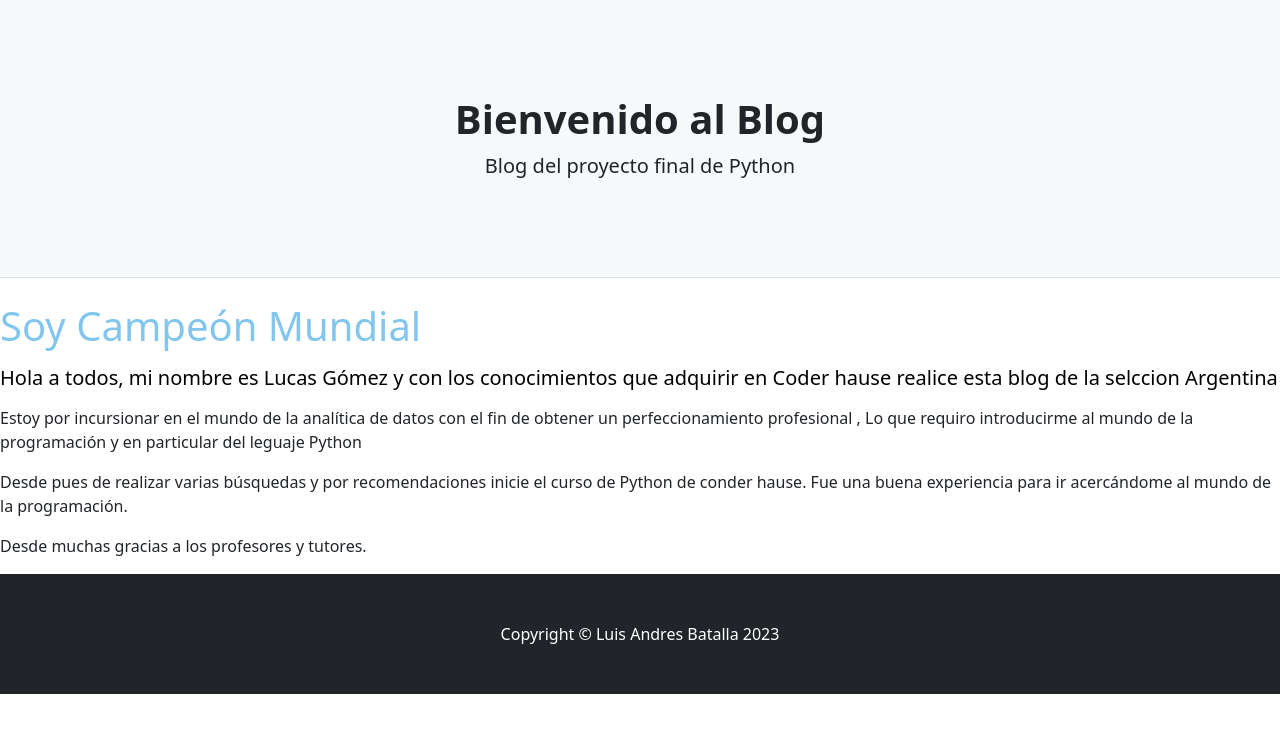
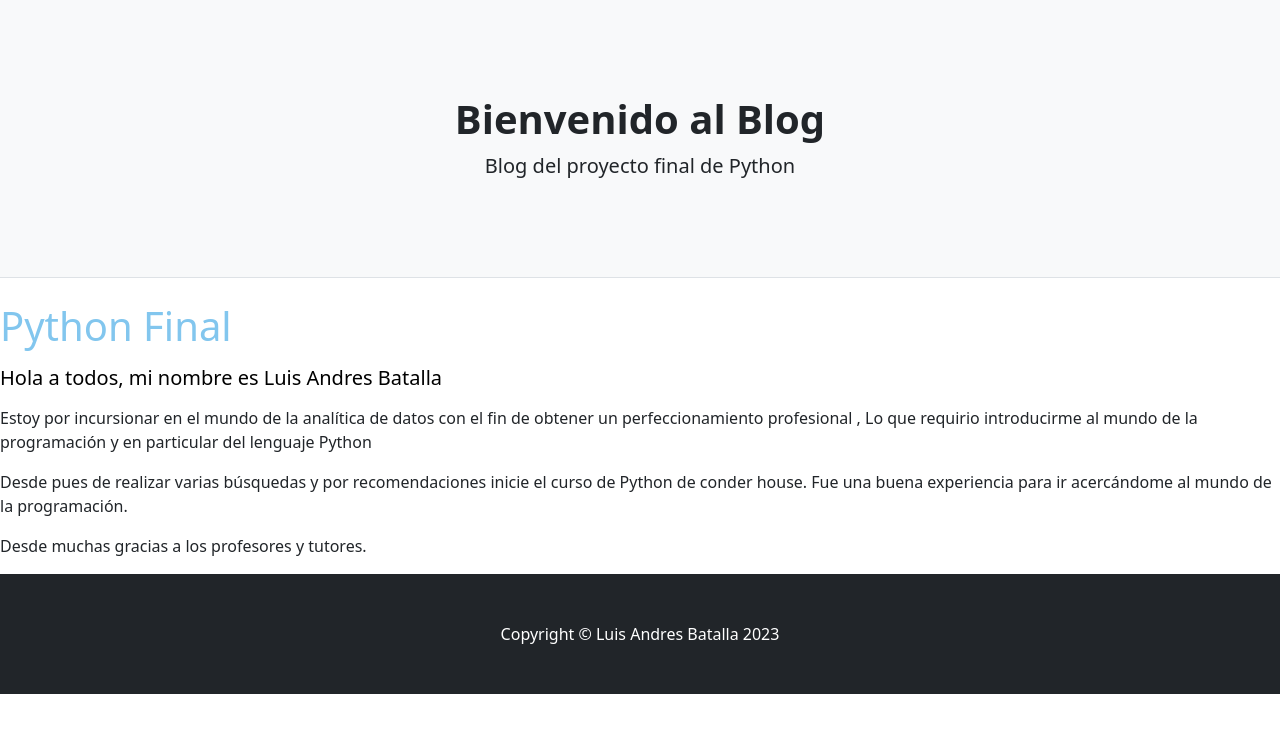
Before and after one commit to LuisBatalla/Pythonfinal, a Django app: page /appcoder/about/ in a window 1280 px wide. Shown: the part 57-800 px from the top of the page. Run offline with Django 4.2, Linux system fonts and the light colour scheme; some libraries are stand-ins or nearby versions.

Commit message:
unificando main y master

```diff
--- a/appcoder/templates/appcoder/about_list.html
+++ b/appcoder/templates/appcoder/about_list.html
@@ -1,11 +1,11 @@
 {%extends "appcoder/base.html"%}
 {% block contenido %}
-    <h1> <p style="color:rgb(130, 198, 238);"> Soy Campeón Mundial </p></h1>
-    <h5> <p style="color:black;"> Hola a todos, mi nombre es Lucas Gómez y con los conocimientos que adquirir en Coder hause realice esta blog de la selccion Argentina </p></h5>
+    <h1> <p style="color:rgb(130, 198, 238);"> Python Final </p></h1>
+    <h5> <p style="color:black;"> Hola a todos, mi nombre es Luis Andres Batalla</p></h5>
 
-    <h8> <p> Estoy por incursionar en el mundo de la analítica de datos con el fin de obtener un perfeccionamiento profesional , Lo que requiro introducirme al mundo de la programación y en particular del leguaje Python  </p></h8>
+    <h8> <p> Estoy por incursionar en el mundo de la analítica de datos con el fin de obtener un perfeccionamiento profesional , Lo que requirio introducirme al mundo de la programación y en particular del lenguaje Python  </p></h8>
 
-    <h8> <p> Desde pues de realizar varias búsquedas y por recomendaciones inicie el curso de Python de conder hause. Fue una buena experiencia para ir acercándome al mundo de la programación.  </p></h8>
+    <h8> <p> Desde pues de realizar varias búsquedas y por recomendaciones inicie el curso de Python de conder house. Fue una buena experiencia para ir acercándome al mundo de la programación.  </p></h8>
     <h8> <p> Desde muchas gracias a los profesores y tutores.  </p></h8>
 
 
--- a/appcoder/views.py
+++ b/appcoder/views.py
@@ -20,12 +20,12 @@ def about(request):
 class PostDetalle(DetailView):
     model = Post
 
-class PostListar(LoginRequiredMixin, ListView):
+class PostListar(ListView):
     model = Post
 
-class PostCrear(CreateView):
+class PostCrear(LoginRequiredMixin, CreateView):
     model = Post
-    success_url = "/appcoder/listar"
+    success_url = reverse_lazy("appcoder-listar")
     fields = '__all__'
 
 class PostBorrar(LoginRequiredMixin, DeleteView):
```
Also changed, not shown: appcoder/templates/appcoder/post_list.html (+6 -5 lines).
